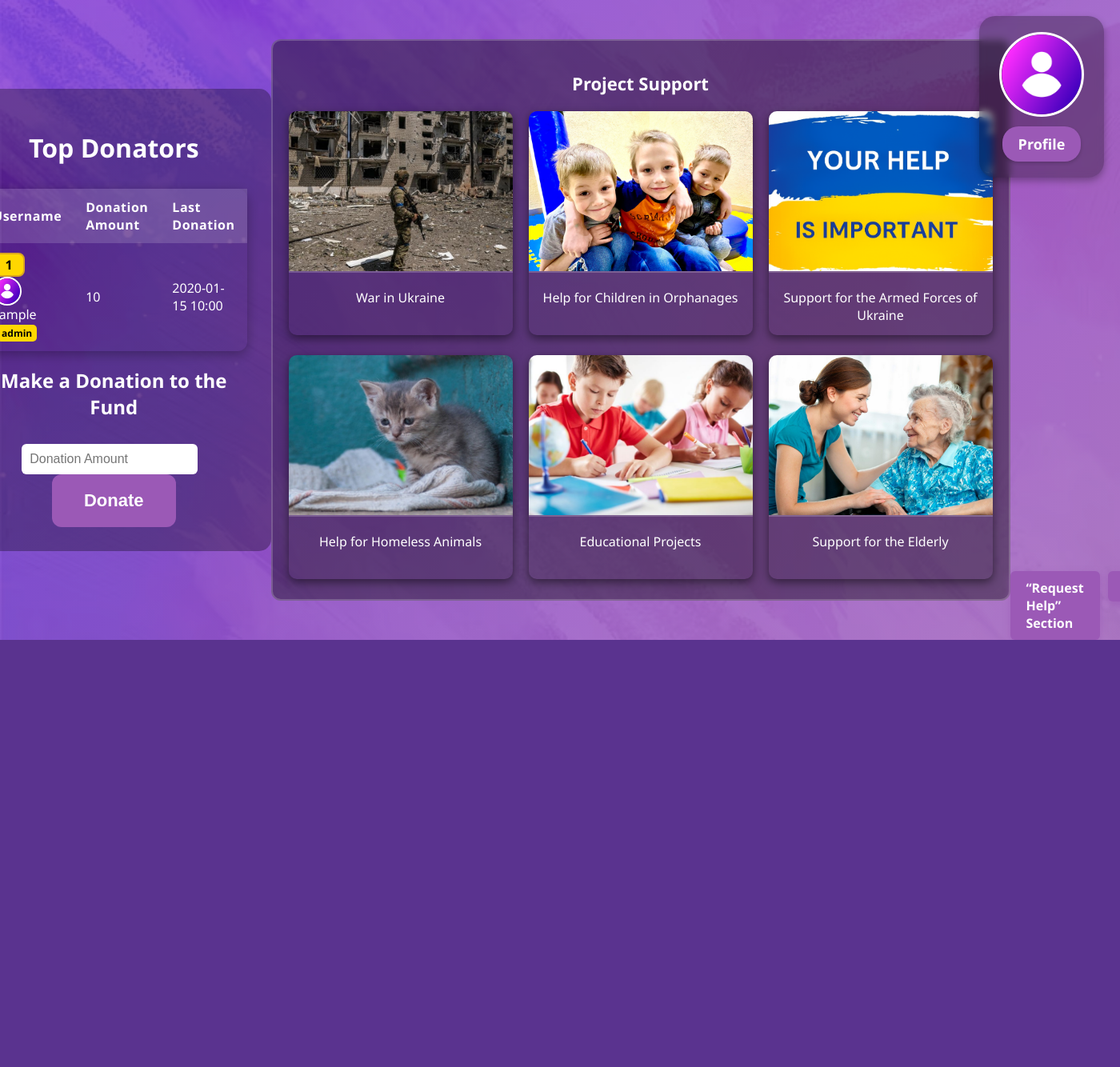
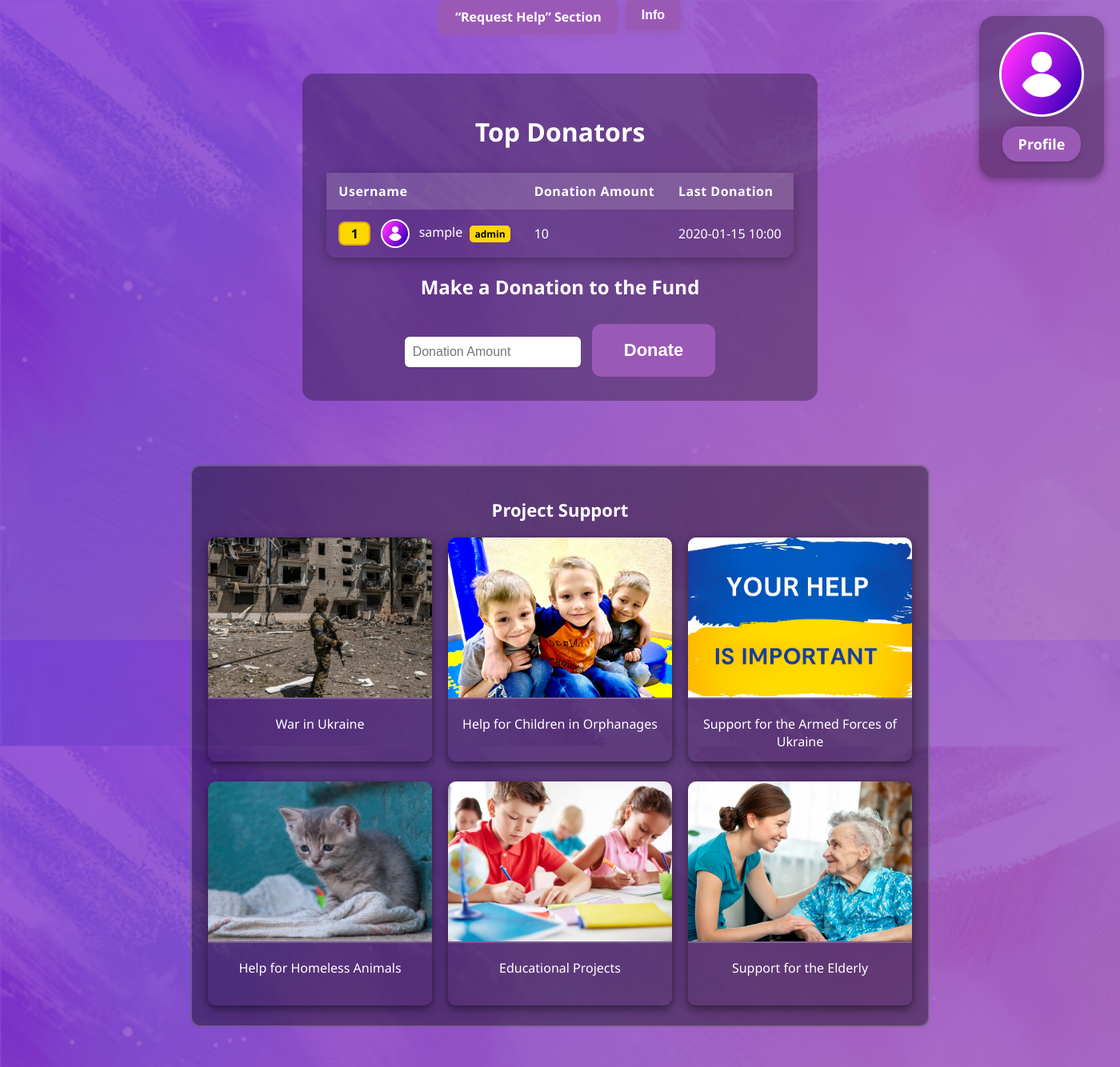
Before and after one commit to sm1le-devops/top_donators, a FastAPI app: template templates/welcome.html in a window 1400 px wide; the page is wider, and only the part inside the window is pictured. Shown: that part at 80% size. Before the commit the page ends 800 px from the top of that part, so only its background shows below. Run offline with FastAPI, Linux system fonts and the light colour scheme; the template is opened without the code that fills it: most values are stand-ins (such as "Sample title", 1, 10 or a date in 2020); parts of the project's set-up code (start-up, migrations or seed data) failed here and were passed over.

Commit message:
update all

```diff
--- a/static/css/welcome.css
+++ b/static/css/welcome.css
@@ -2,16 +2,16 @@ body {
   margin: 0;
   padding: 0;
   font-family: 'Segoe UI', Tahoma, Geneva, Verdana, sans-serif;
-  /* Фото под фиолетовым градиентом */
   background:
     linear-gradient(135deg, rgba(106,17,203,0.7) 0%, rgba(142,68,173,0.7) 100%),
     url('https://top-donators.onrender.com/static/welcome_phone.jpg') no-repeat center center fixed;
   background-size: cover;
   color: white;
   overflow-x: hidden;
+
   display: flex;
-  justify-content: center;
-  align-items: center;
+  flex-direction: column;   /* Колонка сверху вниз */
+  align-items: center;      /* Центр по горизонтали */
   min-height: 100vh;
 }
 
@@ -21,6 +21,7 @@ body {
 .container {
   max-width: 700px;
   margin: 50px auto;
+  order: 1;  /* таблица сверху */
   background: rgba(0, 0, 0, 0.3);
   padding: 30px;
   border-radius: 15px;
@@ -210,8 +211,9 @@ button:hover { background-color: #8e44ad; }
 canvas#fireworks { position: fixed; top: 0; left: 0; width: 100%; height: 100%; pointer-events: none; z-index: 999; }
 
 .ads-section-wrapper {
-  margin: 40px auto; max-width: 1200; background: rgba(0, 0, 0, 0.4);
-  padding: 20px; border-radius: 12px; border: 2px solid rgba(255, 255, 255, 0.2);
+  margin: 30px auto 50px auto; max-width: 1200px; background: rgba(0, 0, 0, 0.4);
+  padding: 20px; border-radius: 12px; border: 2px solid rgba(255, 255, 255, 0.2);order: 2;  /* объявления снизу */
+
 }
 .ads-section-title { text-align: center; font-size: 22px; margin-bottom: 20px; color: #fff; }
 .ads-container {
```
